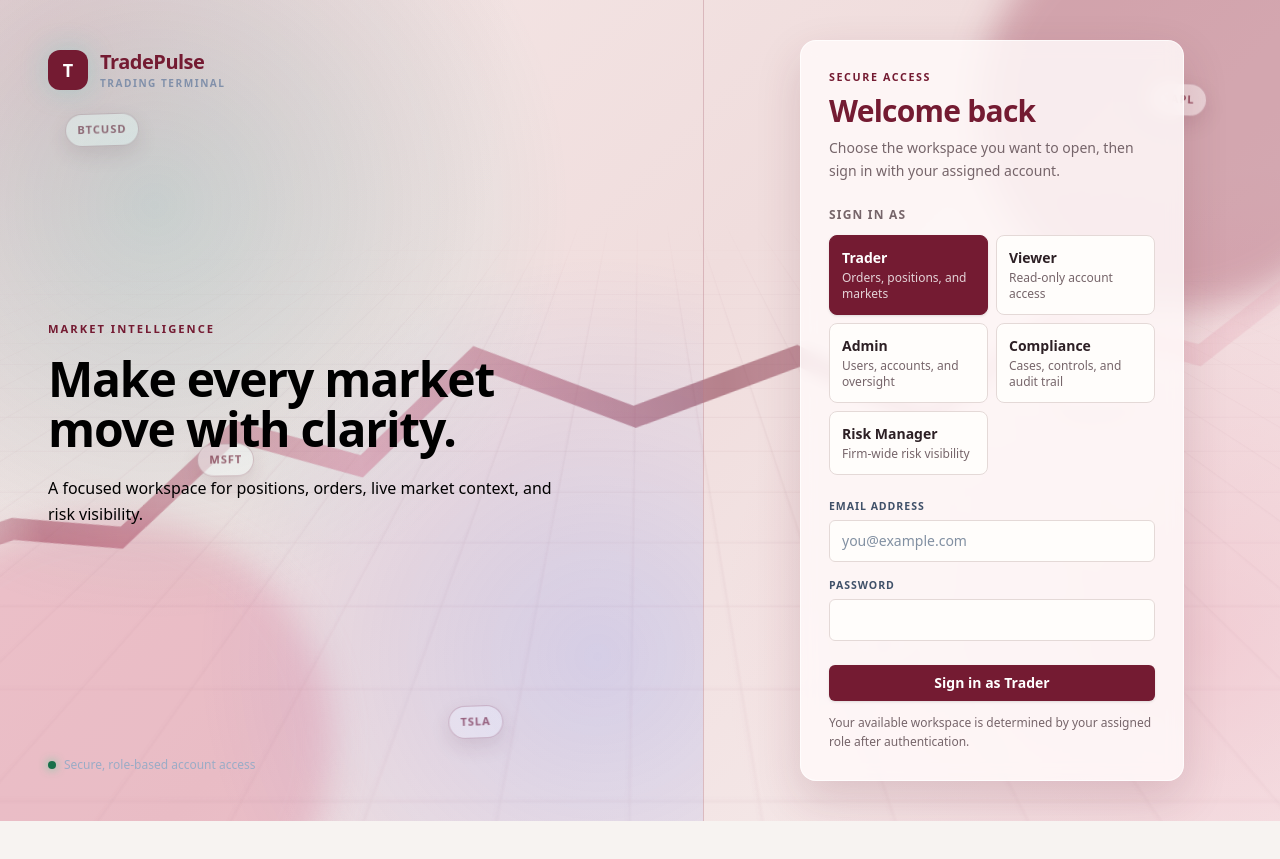
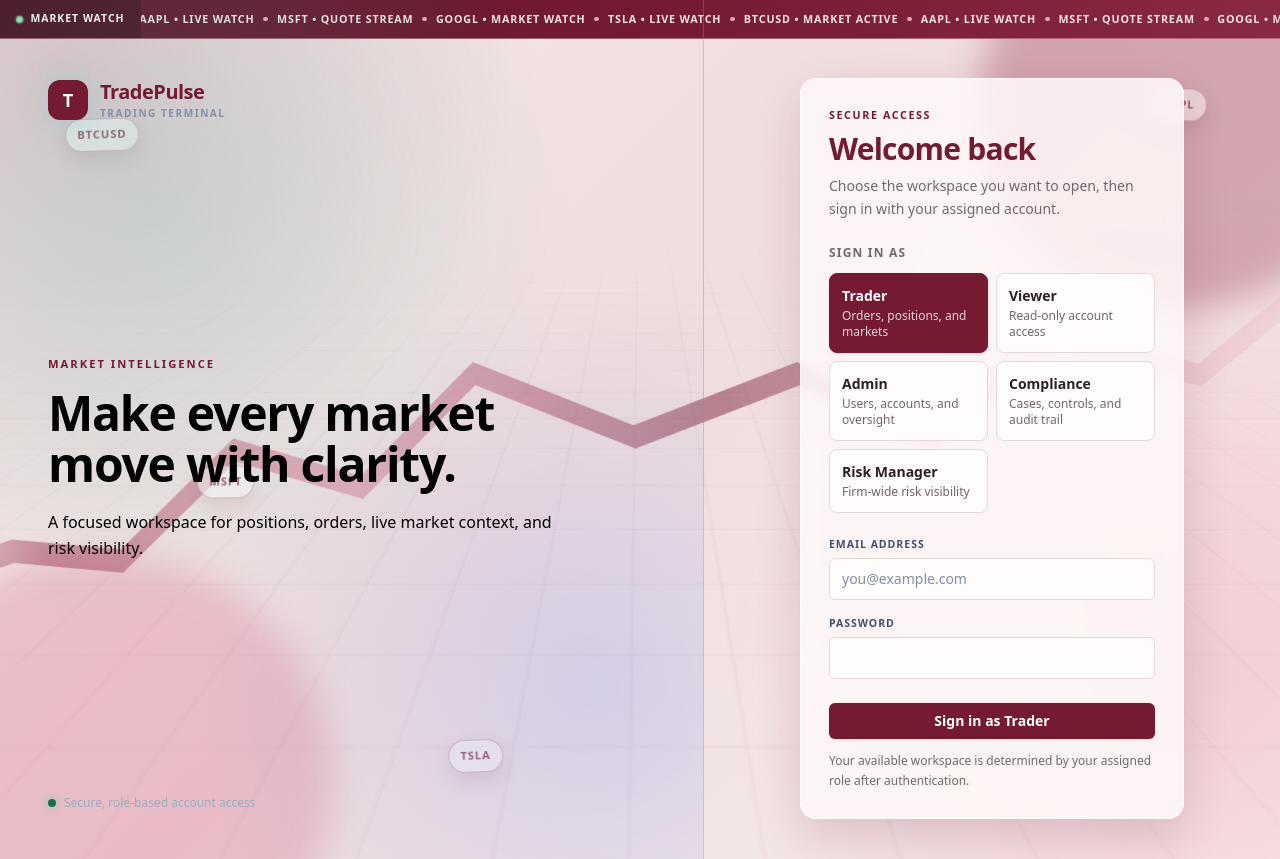
Before and after one commit to Sharon-dt3/TradePulseProject02, a Next.js app in the folder dashboard/: page / in a window 1280 px wide. Before the commit the page ends 821 px from the top, so only its background shows below. Built offline with nearby package versions, Linux system fonts and the light colour scheme; no server answers.

Commit message:
Add top market watch ticker

```diff
--- a/dashboard/src/app/globals.css
+++ b/dashboard/src/app/globals.css
@@ -190,6 +190,108 @@ a {
 .animated-market-content {
   position: relative;
   z-index: 1;
+}
+
+.top-market-ticker {
+  align-items: center;
+  background: linear-gradient(90deg, #62162b 0%, #741b32 52%, #8a2942 100%);
+  border-bottom: 1px solid rgba(255, 230, 232, 0.35);
+  color: #fff7f4;
+  display: flex;
+  min-height: 2.45rem;
+  overflow: hidden;
+  position: relative;
+  z-index: 2;
+}
+
+.top-market-ticker-label {
+  align-items: center;
+  align-self: stretch;
+  background: rgba(58, 12, 26, 0.42);
+  display: flex;
+  flex: 0 0 auto;
+  font-size: 0.65rem;
+  font-weight: 800;
+  gap: 0.45rem;
+  letter-spacing: 0.1em;
+  padding: 0 1rem;
+  text-transform: uppercase;
+}
+
+.top-market-ticker-live-dot {
+  animation: top-market-ticker-pulse 1.4s ease-in-out infinite;
+  background: #8de0b6;
+  border-radius: 9999px;
+  height: 0.45rem;
+  width: 0.45rem;
+}
+
+.top-market-ticker-window {
+  overflow: hidden;
+  width: 100%;
+}
+
+.top-market-ticker-track {
+  animation: top-market-ticker-scroll 22s linear infinite;
+  align-items: center;
+  display: flex;
+  gap: 0.55rem;
+  min-width: max-content;
+  padding-left: 0.8rem;
+}
+
+.top-market-ticker-item {
+  align-items: center;
+  color: rgba(255, 247, 244, 0.9);
+  display: inline-flex;
+  font-size: 0.67rem;
+  font-weight: 800;
+  letter-spacing: 0.08em;
+  white-space: nowrap;
+}
+
+.top-market-ticker-item::after {
+  background: #edb6c1;
+  border-radius: 9999px;
+  content: "";
+  display: inline-block;
+  height: 0.3rem;
+  margin-left: 0.55rem;
+  opacity: 0.9;
+  width: 0.3rem;
+}
+
+.sign-in-market-ticker {
+  left: 0;
+  position: absolute;
+  right: 0;
+  top: 0;
+  z-index: 2;
+}
+
+.sign-in-workspace > section {
+  padding-top: 4.9rem;
+}
+
+@keyframes top-market-ticker-scroll {
+  from {
+    transform: translateX(0);
+  }
+  to {
+    transform: translateX(-50%);
+  }
+}
+
+@keyframes top-market-ticker-pulse {
+  0%,
+  100% {
+    box-shadow: 0 0 0 0 rgba(141, 224, 182, 0.35);
+    transform: scale(0.9);
+  }
+  50% {
+    box-shadow: 0 0 0 0.4rem rgba(141, 224, 182, 0);
+    transform: scale(1.12);
+  }
 }
 
 .animated-market-backdrop {
@@ -587,7 +689,9 @@ a {
   .animated-market-grid,
   .animated-market-glow,
   .animated-market-price-line,
-  .animated-market-symbol {
+  .animated-market-symbol,
+  .top-market-ticker-track,
+  .top-market-ticker-live-dot {
     animation: none;
   }
 }
--- a/dashboard/src/app/page.js
+++ b/dashboard/src/app/page.js
@@ -7,7 +7,7 @@ import { decodeRoles } from "@/lib/roles";
 import Button from "@/components/ui/Button";
 import FormField, { inputCls } from "@/components/ui/FormField";
 import Alert from "@/components/ui/Alert";
-import AnimatedMarketBackdrop from "@/components/ui/AnimatedMarketBackdrop";
+import AnimatedMarketBackdrop, { TopMarketTicker } from "@/components/ui/AnimatedMarketBackdrop";
 
 const SIGN_IN_ROLES = [
   { role: "trader", label: "Trader", description: "Orders, positions, and markets", href: "/trader" },
@@ -65,6 +65,9 @@ export default function Home() {
   return (
     <main className="sign-in-workspace grid min-h-screen overflow-hidden lg:grid-cols-[minmax(0,1.1fr)_minmax(26rem,0.9fr)]">
       <AnimatedMarketBackdrop />
+      <div className="sign-in-market-ticker">
+        <TopMarketTicker />
+      </div>
       <section className="relative z-10 hidden overflow-hidden border-r border-[#b77b88]/40 p-12 lg:flex lg:flex-col lg:justify-between">
         <div className="absolute inset-0 bg-[radial-gradient(circle_at_22%_25%,rgba(45,212,191,0.18),transparent_26rem),radial-gradient(circle_at_85%_80%,rgba(72,112,255,0.17),transparent_25rem)]" />
         <div className="relative flex items-center gap-3">
--- a/dashboard/src/components/AppShell.jsx
+++ b/dashboard/src/components/AppShell.jsx
@@ -5,6 +5,7 @@ import { usePathname } from "next/navigation";
 import { useState } from "react";
 import { useAuth } from "@/context/AuthContext";
 import { navItemsForRoles } from "@/lib/roles";
+import { TopMarketTicker } from "@/components/ui/AnimatedMarketBackdrop";
 
 /**
  * Provides the authenticated application frame, responsive navigation, and
@@ -15,6 +16,7 @@ export default function AppShell({ children }) {
   const pathname = usePathname();
   const [navOpen, setNavOpen] = useState(false);
   const navItems = navItemsForRoles(roles);
+  const showTopMarketTicker = ["/trader", "/markets", "/admin", "/compliance", "/risk"].includes(pathname);
 
   if (!user) return children;
 
@@ -117,6 +119,8 @@ export default function AppShell({ children }) {
           </div>
         </header>
 
+        {showTopMarketTicker && <TopMarketTicker />}
+
         {navOpen && (
           <div
             className="fixed inset-0 z-50 bg-[#3b121d]/45 backdrop-blur-sm md:hidden"
--- a/dashboard/src/components/ui/AnimatedMarketBackdrop.jsx
+++ b/dashboard/src/components/ui/AnimatedMarketBackdrop.jsx
@@ -1,6 +1,13 @@
 "use client";
 
 const BACKDROP_SYMBOLS = ["BTCUSD", "AAPL", "MSFT", "GOOGL", "TSLA", "LIVE"];
+const TICKER_ITEMS = [
+  "BTCUSD • MARKET ACTIVE",
+  "AAPL • LIVE WATCH",
+  "MSFT • QUOTE STREAM",
+  "GOOGL • MARKET WATCH",
+  "TSLA • LIVE WATCH",
+];
 
 /**
  * Renders a decorative, non-interactive animated market backdrop.
@@ -23,3 +30,30 @@ export default function AnimatedMarketBackdrop({ className = "" }) {
     </div>
   );
 }
+
+// PUBLIC_INTERFACE
+/**
+ * Renders a prominent decorative market ticker for the top of selected pages.
+ * The ticker is visual-only and does not present prices as executable quotes.
+ */
+export function TopMarketTicker() {
+  const tickerItems = [...TICKER_ITEMS, ...TICKER_ITEMS];
+
+  return (
+    <div className="top-market-ticker" aria-label="Animated market watch">
+      <div className="top-market-ticker-label">
+        <span className="top-market-ticker-live-dot" aria-hidden="true" />
+        Market watch
+      </div>
+      <div className="top-market-ticker-window">
+        <div className="top-market-ticker-track">
+          {tickerItems.map((item, index) => (
+            <span key={`${item}-${index}`} className="top-market-ticker-item">
+              {item}
+            </span>
+          ))}
+        </div>
+      </div>
+    </div>
+  );
+}
```
